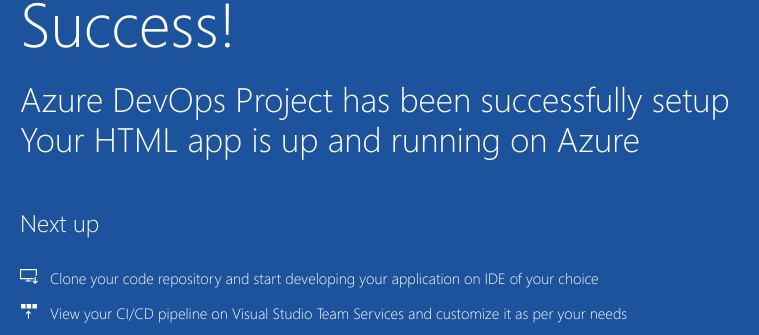
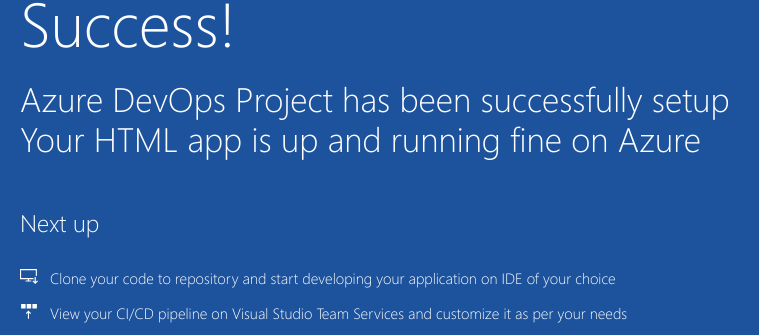
Before and after one commit to Shareef9495/Edureka_Projects, a plain HTML site: page sample-project/index.html in a window 1280 px wide. Shown: the part 392-727 px from the top of the page, 205-964 px from the left. Drawn offline with Linux system fonts and the light colour scheme.

Commit message:
Modified display message in index.html

```diff
--- a/sample-project/index.html
+++ b/sample-project/index.html
@@ -20,7 +20,7 @@
             <div class="content-body">
                 <div class="success-text">Success!</div>
                 <div class="description line-1"> Azure DevOps Project has been successfully setup</div>
-                <div class="description line-2"> Your HTML app is up and running on Azure</div>
+                <div class="description line-2"> Your HTML app is up and running fine on Azure</div>
                 <div class="next-steps-container">
                     <div class="next-steps-header">Next up</div>
                     <div class="next-steps-body">
@@ -28,7 +28,7 @@
                             <div class="step-icon">
                                 <img src="img/cloneWhite.svg">
                             </div>
-                            <div class="step-text"><a href="https://go.microsoft.com/fwlink/?linkid=862409">Clone your code repository and start developing your application on IDE of your choice</a></div>
+                            <div class="step-text"><a href="https://go.microsoft.com/fwlink/?linkid=862409">Clone your code to  repository and start developing your application on IDE of your choice</a></div>
                         </div>
                         <div class="step">
                             <div class="step-icon">
```
